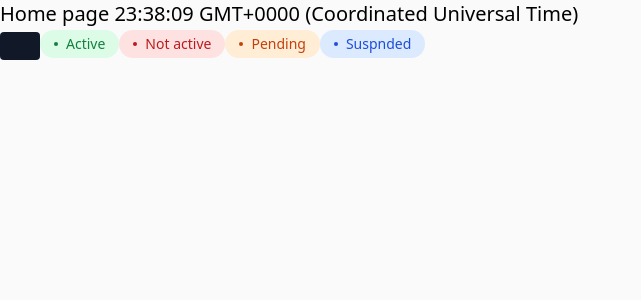
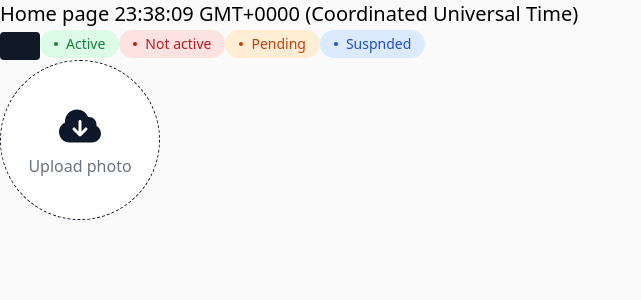
Before and after one commit to PushEaxVK/nextjs-crm, a Next.js app: page / in a window 1280 px wide. Shown: the top 300 px of the page, without its empty margins (0-641 px from the left). Built offline with nearby package versions, Linux system fonts and the light colour scheme; no server answers.

Commit message:
add client component LogoUploader

```diff
--- /dev/null
+++ b/src/app/components/logo-uploader.tsx
@@ -0,0 +1,57 @@
+'use client';
+
+import clsx from 'clsx';
+import Image from 'next/image';
+import React, { DetailedHTMLProps, InputHTMLAttributes } from 'react';
+
+export interface LogoUploaderProps
+  extends Partial<
+    Omit<
+      DetailedHTMLProps<
+        InputHTMLAttributes<HTMLInputElement>,
+        HTMLInputElement
+      >,
+      'type'
+    >
+  > {
+  label?: string;
+}
+
+export default function LogoUploader({
+  label,
+  placeholder,
+  id,
+  ...rest
+}: LogoUploaderProps) {
+  return (
+    <div className="flex gap-10 mb-3">
+      {label && <p className="text-base text-gray-900">{label}</p>}
+      <label
+        htmlFor={id}
+        className={clsx(
+          'flex flex-col items-center justify-center w-40 h-40',
+          'bg-white border border-slate-900 border-dashed',
+          'rounded-full cursor-pointer',
+        )}
+      >
+        <Image
+          className="mb-1"
+          width={48}
+          height={48}
+          src="/icons/upload.svg"
+          alt="upload"
+        />
+        {placeholder && (
+          <p className="text-base text-gray-500">{placeholder}</p>
+        )}
+        <input
+          {...rest}
+          id={id}
+          type="file"
+          accept="image/*"
+          className="hidden"
+        />
+      </label>
+    </div>
+  );
+}
--- a/src/app/page.tsx
+++ b/src/app/page.tsx
@@ -1,6 +1,7 @@
 import { headers } from 'next/headers';
 import StatusLabel, { Status } from '@/app/components/stauts-label';
 import Button from './components/button';
+import LogoUploader from './components/logo-uploader';
 
 export default async function Home() {
   const allHeaders = await headers();
@@ -13,6 +14,7 @@
       <StatusLabel status={Status.NotActive}>Not active</StatusLabel>
       <StatusLabel status={Status.Pending}>Pending</StatusLabel>
       <StatusLabel status={Status.Suspended}>Suspnded</StatusLabel>
+      <LogoUploader placeholder="Upload photo" />
     </main>
   );
 }
```
